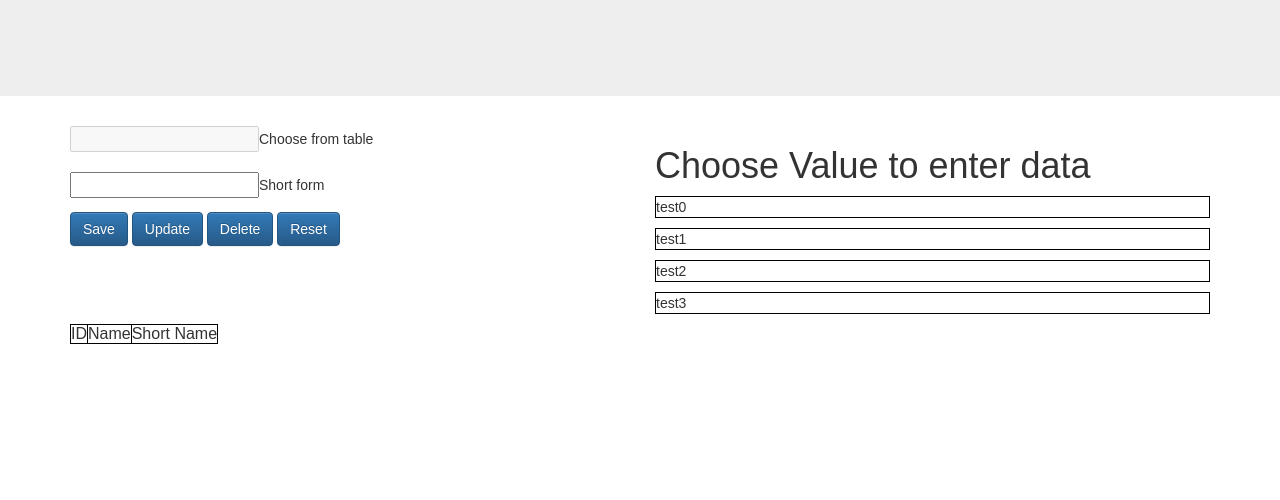
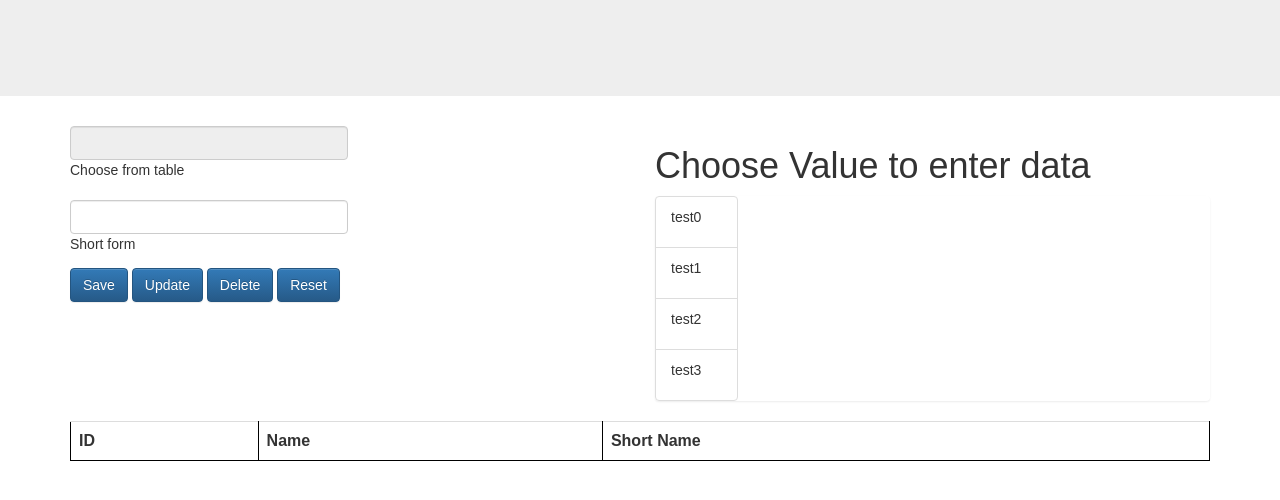
Before and after one commit to ruhul0/test1, a PHP site: page / in a window 1280 px wide. Shown: the top 500 px of the page. Run offline with PHP 8.4, Linux system fonts and the light colour scheme; data that the repository does not hold is empty.

Commit message:
Add files via upload

```diff
--- a/data.php
+++ b/data.php
@@ -4,7 +4,7 @@
     $dataNumber = 0;
 ?>
 <style>
-    p, table,tr, th, td {
+    table,tr, th, td {
     border: 1px solid black;
     }
 </style>
@@ -99,32 +99,41 @@ body {
 	display: inline-block;
 	margin: 100px auto;
 }
+.form-control{
+    width: 50%;
+}
+.list-group-item{
+    width: 15%;
+}
 </style>
 <div class="jumbotron">
 </div>
 <div class="container">
     <div class="row">
-        <div class="col-md-6">
+        <div class="col-md-6 col-sm-6">
             <form>
-                <input id="field1" type="text" disabled>Choose from table</input> <br><br>
-                <input id="field2" type="text" >Short form</input>
+                <input  class="form-control"  id="field1" type="text" disabled>Choose from table</input> <br><br>
+                <input  class="form-control"  id="field2" type="text" >Short form</input>
             </form>
             <button id="save" class="btn btn-primary">Save</button>
             <button id="update" class="btn btn-primary">Update</button>
             <button id="delete" class="btn btn-primary">Delete</button>
             <button id="reset" class="btn btn-primary">Reset</button>
         </div>
-        <div class="col-md-6">
+        <div class="col-md-6 col-sm-6">
+
             <h1>Choose Value to enter data</h1>
+            <ul class="list-group">
                 <?php
                  $i=0;
                  while(1){ ?>
-                <p id="test<?php echo $i;?>" value="test<?php echo $i;?>">test<?php echo $i;?></p>
+                <li class="list-group-item"><p id="test<?php echo $i;?>" value="test<?php echo $i;?>">test<?php echo $i;?></p></li>
                 <?php $i++;
                     if($i>$n){
                         break;
                     }
                 } ?>
+                </ul>
         </div>
     </div>
 </div>
@@ -216,16 +225,16 @@ body {
 
 
 <div class="container">
-    <table id="tableData">
+    <table id="tableData"  class="table">
         <tr>
                 <td>
-                    ID
+                    <b>ID</b>
                 </td>
                 <td>
-                    Name
+                    <b>Name</b>
                 </td>
                 <td>
-                    Short Name
+                    <b>Short Name</b>
                 </td>
         </tr>
         <?php
```
Also changed, not shown: dataTable.php (+4 -4 lines).
